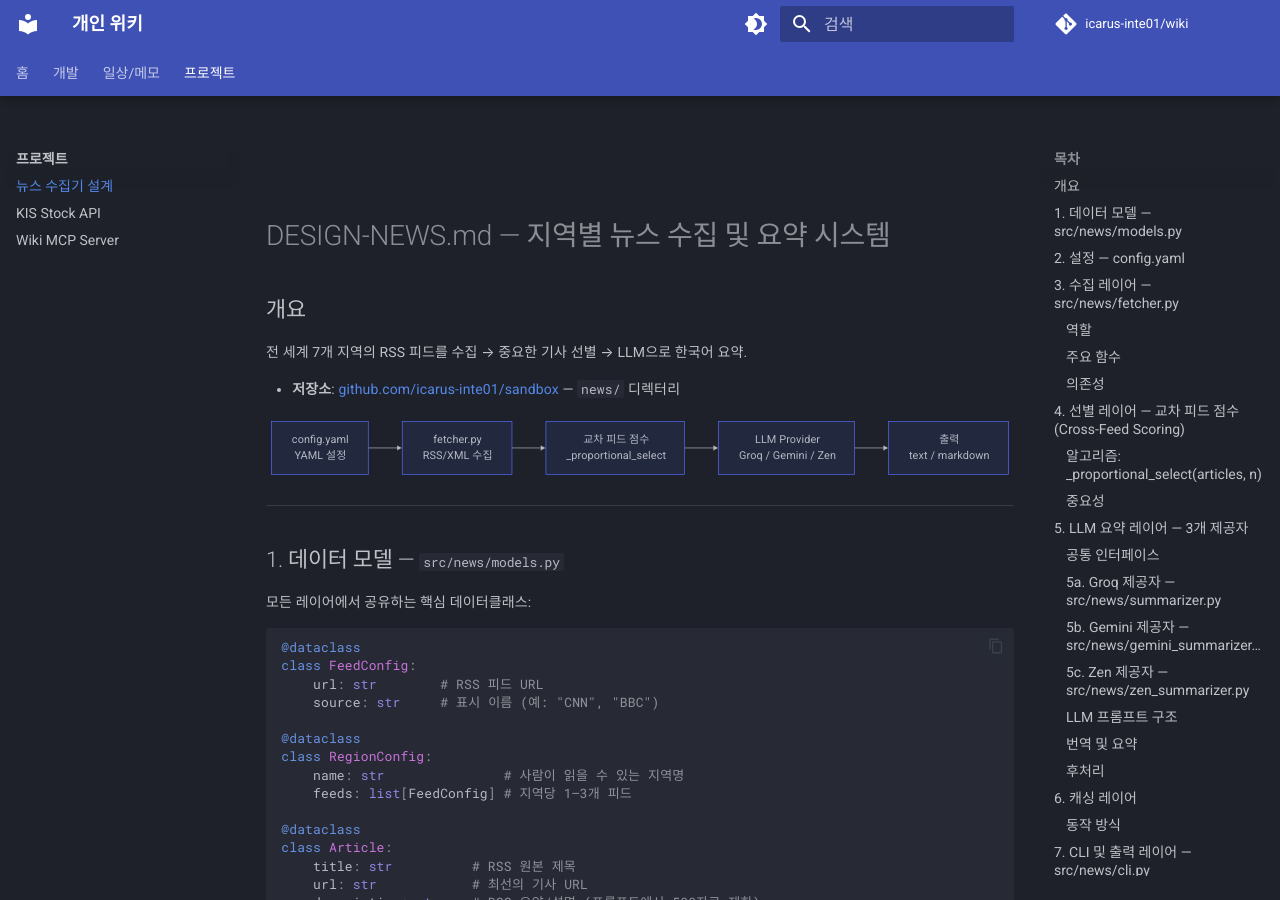
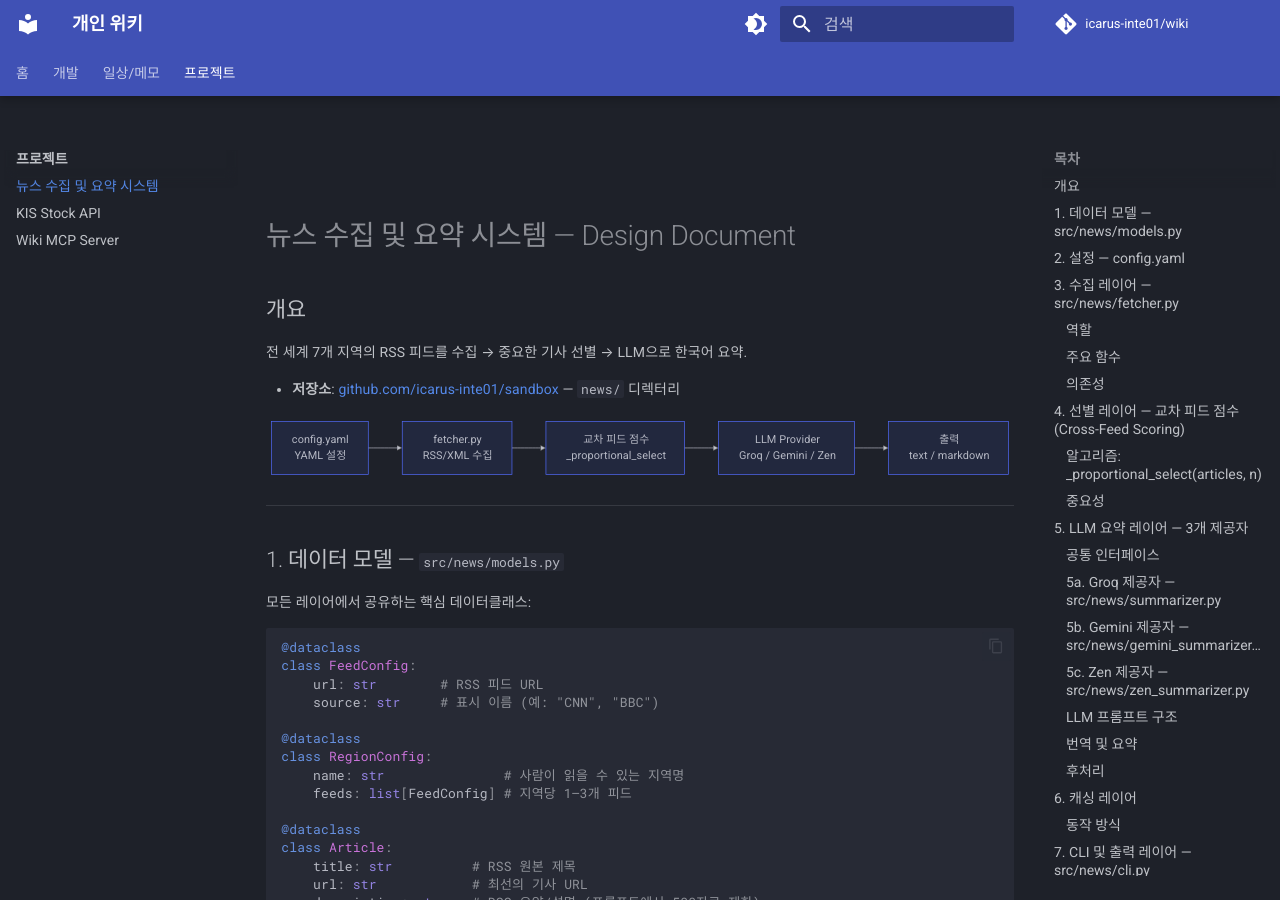
Before and after one commit to icarus-inte01/wiki, an MkDocs documentation site: the page built from docs/projects/design-news.md, in a window 1280 px wide and 900 px high. Built offline with MkDocs 1.6.1 and Material for MkDocs 9.7.7, drawn with Linux system fonts in a browser that asks for light colours; comment, search, counter and statistics services are not loaded.

Commit message:
rename: DESIGN-NEWS.md → 뉴스 수집 및 요약 시스템 — Design Document

```diff
--- a/docs/projects/design-news.md
+++ b/docs/projects/design-news.md
@@ -1,4 +1,4 @@
-# DESIGN-NEWS.md — 지역별 뉴스 수집 및 요약 시스템
+# 뉴스 수집 및 요약 시스템 — Design Document
 
 ## 개요
 
--- a/mkdocs.yml
+++ b/mkdocs.yml
@@ -46,7 +46,7 @@ nav:
     - life/index.md
   - 프로젝트:
     - projects/index.md
-    - 뉴스 수집기 설계: projects/design-news.md
+    - 뉴스 수집 및 요약 시스템: projects/design-news.md
     - KIS Stock API: projects/stock-api.md
     - Wiki MCP Server: projects/wiki-mcp.md
 
```
